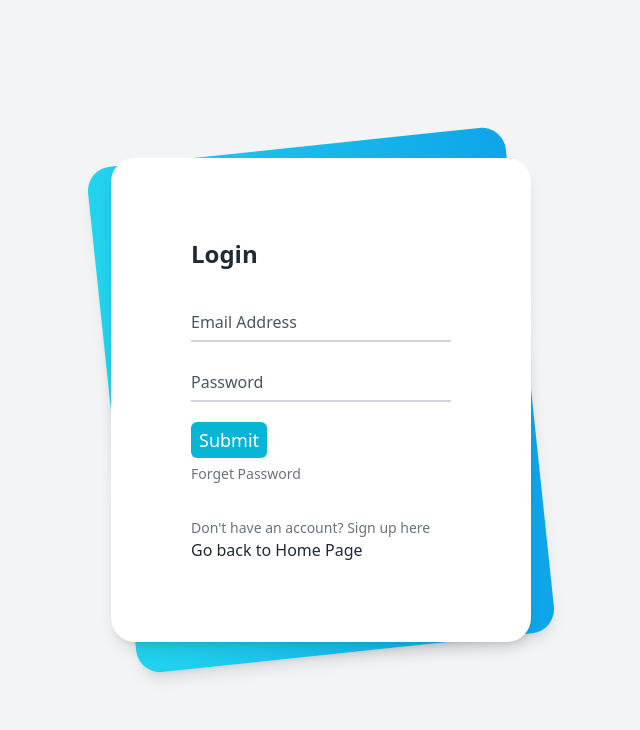
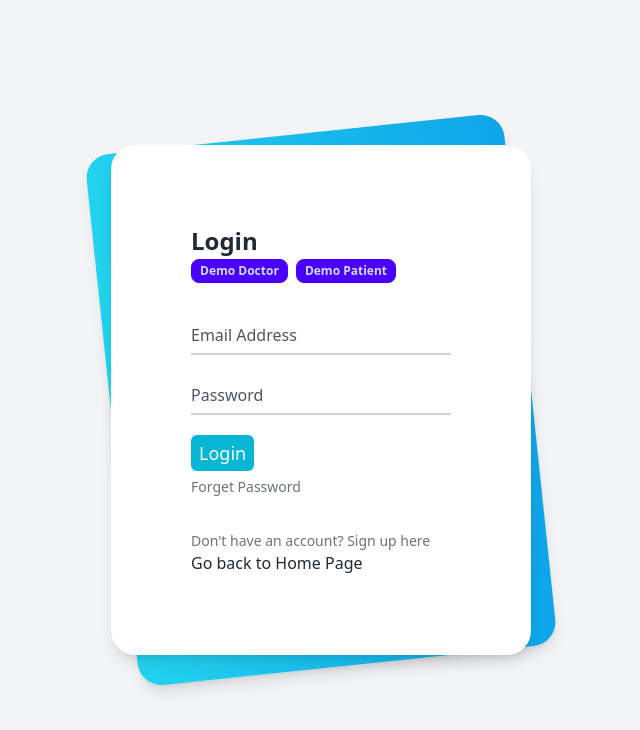
Before and after one commit to abdul-zabbar04/health_care_frontend, a React (Vite) app: page /login in a window 1280 px wide. Shown: the top 730 px of the page, without its empty margins (319-959 px from the left). Built offline with nearby package versions, Linux system fonts and the light colour scheme.

Commit message:
added demo credentials

```diff
--- a/src/Components/Authentication/Login.jsx
+++ b/src/Components/Authentication/Login.jsx
@@ -1,18 +1,21 @@
-import React from 'react';
+import React, {useState} from 'react';
 import { Link, useNavigate } from 'react-router';  // Import useNavigate
 import { useForm } from "react-hook-form";
 import axios from 'axios';
 
 const Login = () => {
     const navigate = useNavigate();  // Initialize the navigate function
+    const [loading, setLoading] = useState(false);  // Loading state
 
     const {
         register,  // Register inputs to react-hook-form
         handleSubmit,  // Handles form submission
+        setValue, // for auto login
         formState: { errors },  // Holds validation errors
     } = useForm();
 
     const onSubmit = async (data) => {
+        setLoading(true); // Set loading state to true on submit
         try {
             const response = await axios.post(
                 "https://health-care-nine-indol.vercel.app/api/auth/login/",
@@ -39,6 +42,19 @@ const Login = () => {
                 error.response?.data?.detail ||
                 "An error occurred during login. Please try again."
             );
+        }finally {
+            setLoading(false); // Reset loading state after submission
+        }
+    };
+
+    // Autofill demo credentials
+    const fillDemoCredentials = (role) => {
+        if (role === "doctor") {
+            setValue("email", "abdul.zabbar00019@gmail.com");
+            setValue("password", "12345Mac");
+        } else if (role === "patient") {
+            setValue("email", "abdul.zabbar00020@gmail.com");
+            setValue("password", "12345Mac");
         }
     };
 
@@ -50,6 +66,20 @@ const Login = () => {
                     <div className="max-w-md mx-auto">
                         <div>
                             <h1 className="text-2xl font-semibold">Login</h1>
+                            <button
+                                type="button"
+                                className="btn btn-xs btn-primary"
+                                onClick={() => fillDemoCredentials("doctor")}
+                            >
+                                Demo Doctor
+                            </button>
+                            <button
+                                type="button"
+                                className="btn btn-xs btn-primary mx-2"
+                                onClick={() => fillDemoCredentials("patient")}
+                            >
+                                Demo Patient
+                            </button>
                         </div>
                         <div className="divide-y divide-gray-200">
                             <div className="py-8 text-base leading-6 space-y-4 text-gray-700 sm:text-lg sm:leading-7">
@@ -97,8 +127,12 @@ const Login = () => {
                                         {errors.password && <span className="text-red-500 text-sm">{errors.password.message}</span>}
                                     </div>
                                     <div className="relative">
-                                        <button type="submit" className="bg-cyan-500 text-white rounded-md px-2 py-1">
-                                            Submit
+                                    <button
+                                            type="submit"
+                                            className="bg-cyan-500 text-white rounded-md px-2 py-1"
+                                            disabled={loading} // Disable button when loading
+                                        >
+                                            {loading ? "Logging in..." : "Login"}
                                         </button>
                                     </div>
                                     <Link
```
Lines whose indentation alone changed are shown as unchanged.
